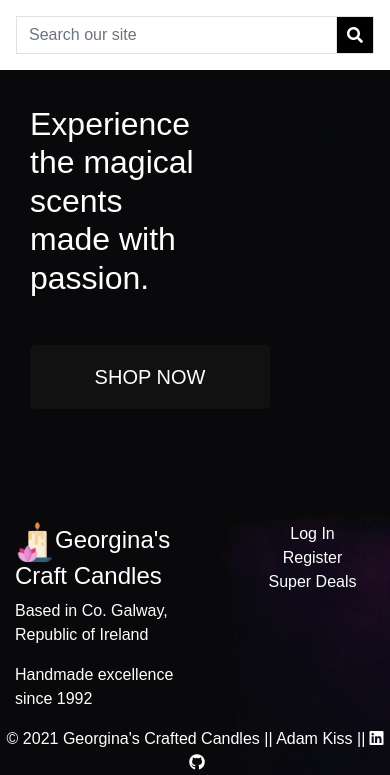
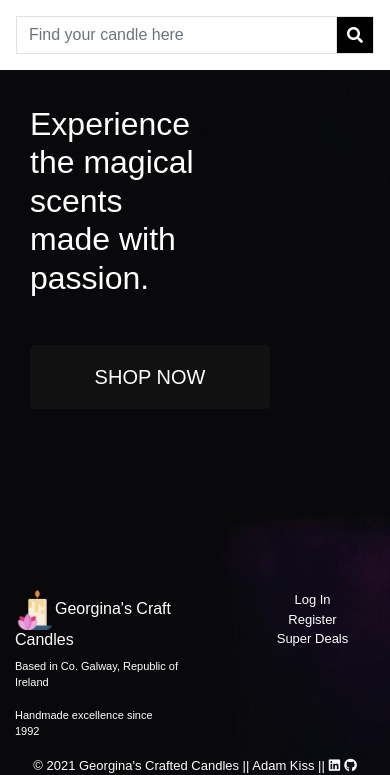
Before and after one commit to Adamsky94/Georginas_Craft_Candles, a Django app: page / in a window 390 px wide, after a click on "Search". Shown: the part 69-844 px from the top of the page. Run offline with Django 3.2, Linux system fonts and the light colour scheme; some libraries are stand-ins or nearby versions; some web fonts are replaced.

Commit message:
Updated navigation, replaced search placeholders, footer mediaquery

```diff
--- a/ginas_candles/static/css/base.css
+++ b/ginas_candles/static/css/base.css
@@ -408,4 +408,17 @@ a.category-badge > span.badge:hover {
     .increment-qty, .decrement-qty {
         padding: .25rem .5rem !important;
     }
+
+    .page-footer{
+        font-size: 13px;
+    }
+
+    .page-footer p {
+        font-size: 11px;
+    }
+
+    .page-footer h4{
+        font-size: 16px;
+    }
+
 }
--- a/ginas_candles/templates/base.html
+++ b/ginas_candles/templates/base.html
@@ -53,7 +53,7 @@
                     <div class="col-12 col-lg-4 my-auto py-1 py-lg-0">
                         <form method="GET" action="{% url 'products' %}">
                             <div class="input-group w-100">
-                                <input class="form-control border border-black rounded-0" type="text" name="q" placeholder="Type here to serach" />
+                                <input class="form-control border border-black rounded-0" type="text" name="q" placeholder="Find your candle here" />
                                 <div class="input-group-append">
                                     <button class="form-control btn btn-black border border-black rounded-0" type="submit">
                                         <span class="icon">
@@ -75,7 +75,7 @@
                                 </a>
                                 <div class="dropdown-menu border-0" aria-labelledby="user-options">
                                     {% if request.user.is_authenticated %} {% if request.user.is_superuser %}
-                                    <a href="" class="dropdown-item">Product Management</a>
+                                    <a href="{% url 'add_product' %}" class="dropdown-item">Product Management</a>
                                     {% endif %}
                                     <a href="{% url 'profile' %}" class="dropdown-item">My Profile</a>
                                     <a href="{% url 'account_logout' %}" class="dropdown-item">Logout</a>
--- a/ginas_candles/templates/includes/main-nav.html
+++ b/ginas_candles/templates/includes/main-nav.html
@@ -12,10 +12,10 @@
         </li>
 
         <li class="nav-item dropdown">
-            <a class="font-weight-bold nav-link text-black mr-5" href="#" id="clothing-link" data-toggle="dropdown" aria-haspopup="true" aria-expanded="false">
+            <a class="font-weight-bold nav-link text-black mr-5" href="#" id="materials-link" data-toggle="dropdown" aria-haspopup="true" aria-expanded="false">
                 Candles
             </a>
-            <div class="dropdown-menu border-0" aria-labelledby="clothing-link">
+            <div class="dropdown-menu border-0" aria-labelledby="materials-link">
                 <a href="{% url 'products' %}?category=Beeswax" class="dropdown-item">Beeswax</a>
                 <a href="{% url 'products' %}?category=Paraffin" class="dropdown-item">Paraffin</a>
                 <a href="{% url 'products' %}?category=Soy Wax" class="dropdown-item">Soy Wax</a>
@@ -23,10 +23,10 @@
         </li>
 
         <li class="nav-item dropdown">
-            <a class="font-weight-bold nav-link text-black mr-5" href="#" id="clothing-link" data-toggle="dropdown" aria-haspopup="true" aria-expanded="false">
+            <a class="font-weight-bold nav-link text-black mr-5" href="#" id="deals-link" data-toggle="dropdown" aria-haspopup="true" aria-expanded="false">
                 Promotion
             </a>
-            <div class="dropdown-menu border-0" aria-labelledby="clothing-link">
+            <div class="dropdown-menu border-0" aria-labelledby="deals-link">
                 <a href="#" class="dropdown-item">Super Deals</a>
             </div>
         </li>
--- a/ginas_candles/templates/includes/mobile-top-header.html
+++ b/ginas_candles/templates/includes/mobile-top-header.html
@@ -8,7 +8,7 @@
     <div class="dropdown-menu border-0 w-100 p-3 rounded-0 my-0" aria-labelledby="mobile-search">
         <form class="form" method="GET" action="{% url 'products' %}">
             <div class="input-group w-100">
-                <input class="form-control border border-black rounded-0" type="text" name="q" placeholder="Search our site">
+                <input class="form-control border border-black rounded-0" type="text" name="q" placeholder="Find your candle here">
                 <div class="input-group-append">
                     <button class="form-control form-control btn btn-black border border-black rounded-0" type="submit">
                         <span class="icon">
```
